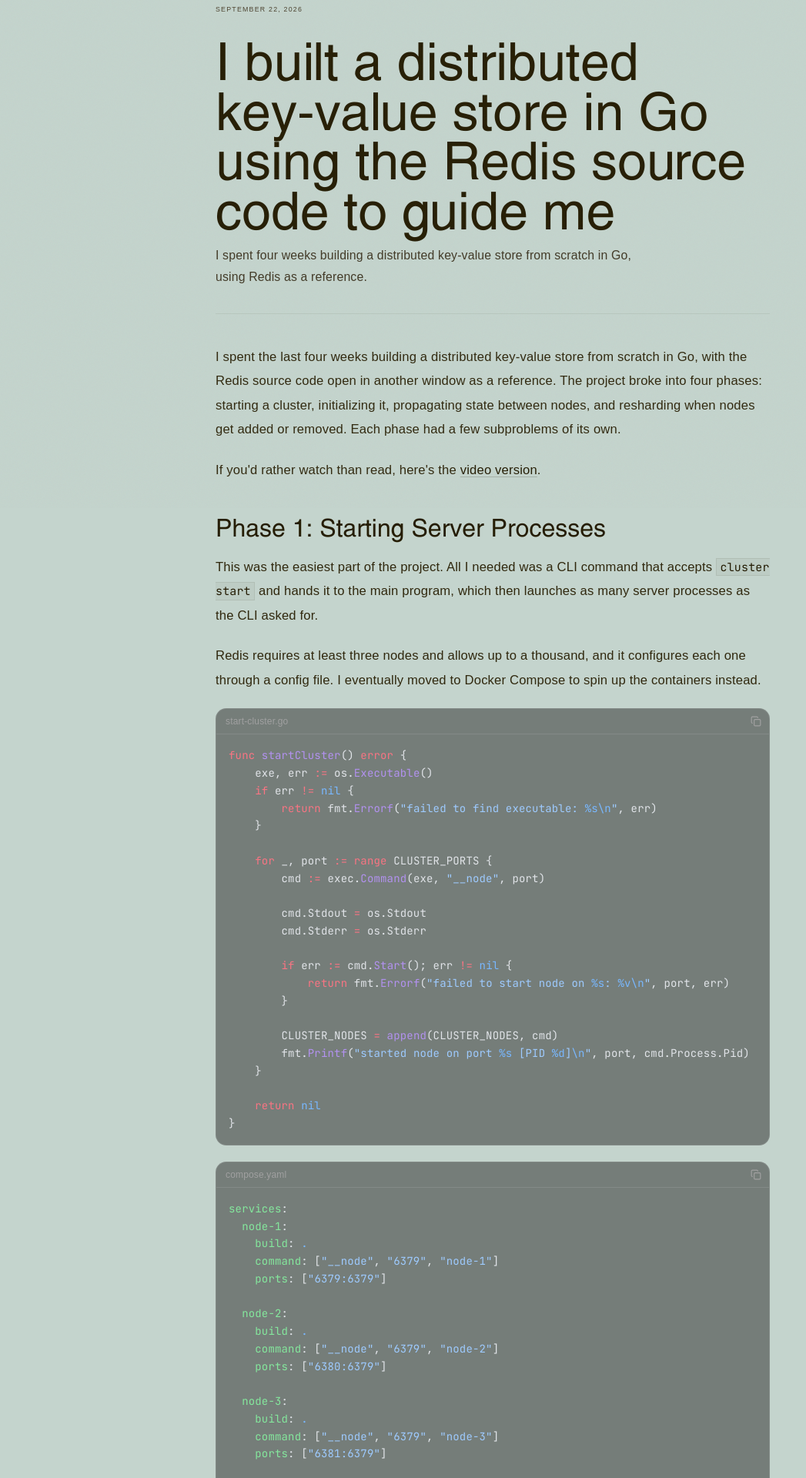
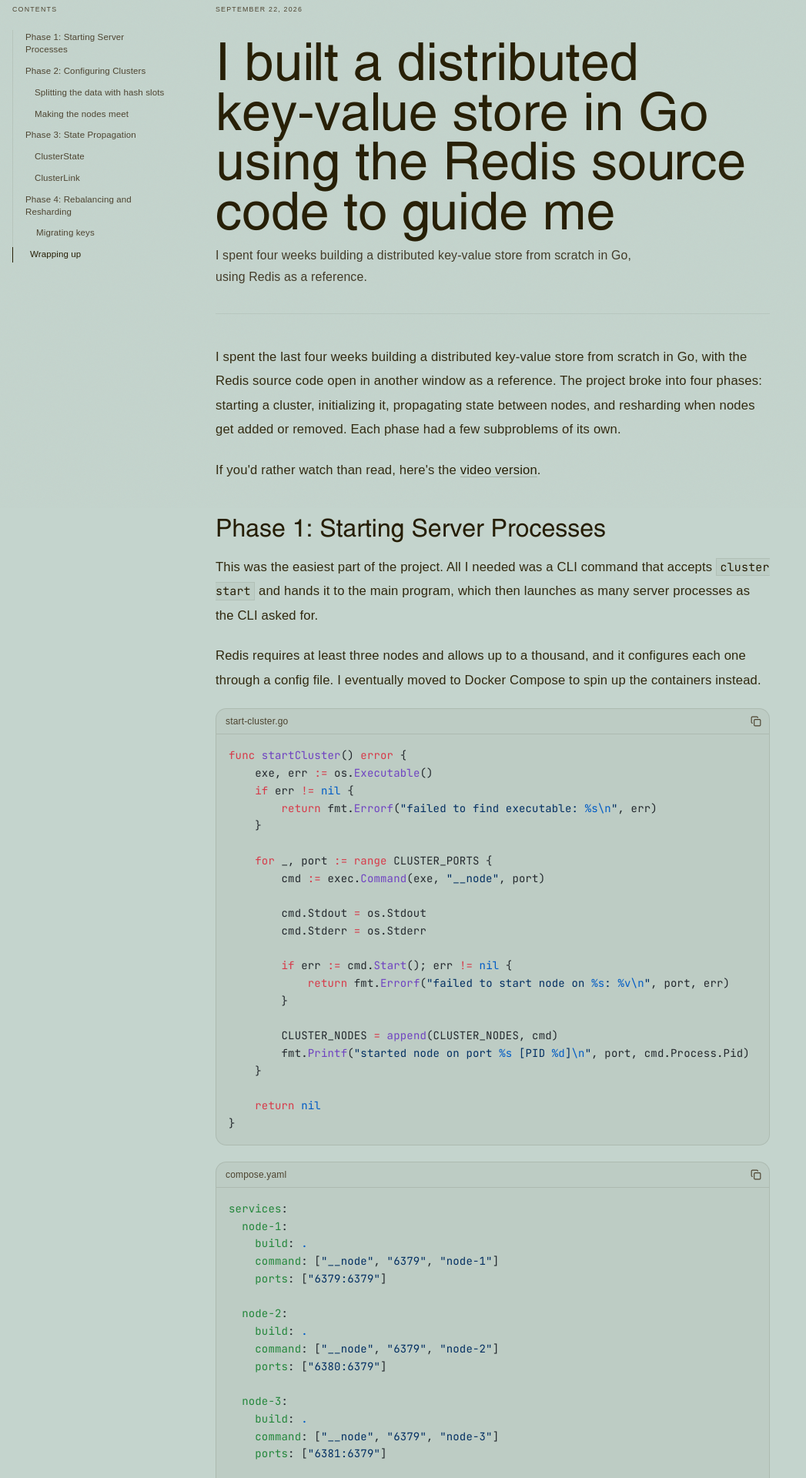
Before and after one commit to omavashia2005/portfolio-new, a Next.js app: page /blog/distributed-key-value-store-go in a window 1280 px wide. Shown: the part 140-2060 px from the top of the page at 77% size, without its empty margins (0-1047 px from the left). Built offline with nearby package versions, Linux system fonts and the light colour scheme; a web font is replaced by a local one.

Commit message:
ui changes

```diff
--- a/src/app/GitHubContributions.tsx
+++ b/src/app/GitHubContributions.tsx
@@ -52,8 +52,8 @@
         headers: {
           Accept: 'application/json',
         },
-        // ponytail: hourly refresh; lower revalidate if you want it fresher
-        next: { revalidate: 3600 },
+        // refreshed every 2h
+        next: { revalidate: 7200 },
       },
     );
 
--- a/src/app/ThemeToggle.tsx
+++ b/src/app/ThemeToggle.tsx
@@ -34,7 +34,8 @@
 			type="button"
 			onClick={toggle}
 			aria-label={theme === 'light' ? 'Switch to dark mode' : 'Switch to light mode'}
-			className="absolute right-4 top-4 z-50 p-2 text-(--c-666) transition-colors duration-200 hover:text-(--c-fg) md:right-6 md:top-6"
+			// phones: right end of the bottom bar; desktop: top-right corner
+			className="fixed right-0 bottom-[calc(0.55rem+env(safe-area-inset-bottom))] z-50 bg-(--c-bg) py-2 pr-5 pl-4 md:absolute md:bottom-auto md:bg-transparent md:p-2 text-(--c-666) transition-colors duration-200 hover:text-(--c-fg) md:right-6 md:top-6"
 		>
 			<svg aria-hidden="true" viewBox="0 0 16 16" width="15" height="15" fill="currentColor" className={theme ? '' : 'invisible'}>
 				<path d={theme === 'light' ? moon : sun} />
--- /dev/null
+++ b/src/app/blog/[slug]/Contents.tsx
@@ -0,0 +1,122 @@
+'use client';
+
+import { useEffect, useLayoutEffect, useRef, useState } from 'react';
+
+type Heading = { id: string; text: string; level: 2 | 3 };
+
+const slugify = (text: string) =>
+	text
+		.toLowerCase()
+		.replace(/[^a-z0-9]+/g, '-')
+		.replace(/^-|-$/g, '');
+
+// Desktop-only table of contents, built from the post's rendered h2/h3s so posts need no extra markup.
+export default function Contents() {
+	const [headings, setHeadings] = useState<Heading[]>([]);
+	const [active, setActive] = useState<string | null>(null);
+	// while a click-triggered smooth scroll is in flight, ignore scroll tracking so the bar doesn't
+	// get dragged back through the sections it passes; resume once scrolling has been idle briefly
+	const clickLock = useRef<number | null>(null);
+
+	useEffect(() => {
+		const els = [...document.querySelectorAll<HTMLHeadingElement>('.blog-body h2, .blog-body h3')];
+		for (const el of els) el.id ||= slugify(el.textContent ?? '');
+		setHeadings(els.map((el) => ({ id: el.id, text: el.textContent ?? '', level: el.tagName === 'H2' ? 2 : 3 })));
+
+		// active = the last heading that has scrolled past the top third of the screen
+		const update = () => {
+			let current: string | null = null;
+			for (const el of els) if (el.getBoundingClientRect().top < window.innerHeight / 3) current = el.id;
+			// the last sections can't scroll up that far, so at the bottom of the page the last one wins
+			const atBottom = window.innerHeight + window.scrollY >= document.documentElement.scrollHeight - 40; // slack for zoom / fractional trackpad scroll
+			setActive(atBottom ? els[els.length - 1].id : current);
+		};
+		const onScroll = () => {
+			if (clickLock.current === null) return update();
+			window.clearTimeout(clickLock.current);
+			clickLock.current = window.setTimeout(() => {
+				clickLock.current = null;
+				update();
+			}, 150);
+		};
+		update();
+		window.addEventListener('scroll', onScroll, { passive: true });
+		return () => window.removeEventListener('scroll', onScroll);
+	}, []);
+
+	// One indicator that moves like a weight through fabric: the leading edge travels first and
+	// overshoots slightly, the trailing edge follows later, so the bar stretches then settles.
+	const listRef = useRef<HTMLUListElement>(null);
+	const [bar, setBar] = useState<{ top: number; bottom: number; down: boolean } | null>(null);
+	useLayoutEffect(() => {
+		const ul = listRef.current;
+		const link = ul?.querySelector<HTMLAnchorElement>(`a[href="#${CSS.escape(active ?? '')}"]`);
+		if (!ul || !link) return setBar(null);
+		const top = link.offsetTop;
+		setBar((prev) => ({
+			top,
+			bottom: ul.clientHeight - top - link.offsetHeight,
+			down: prev ? top >= prev.top : true,
+		}));
+	}, [active, headings]);
+	const activeIndex = headings.findIndex((h) => h.id === active);
+
+	const lead = '380ms cubic-bezier(0.34, 1.4, 0.64, 1)'; // quick, small overshoot
+	const trail = '620ms cubic-bezier(0.22, 1, 0.36, 1) 90ms'; // lags behind, eases in
+
+	if (headings.length === 0) return null;
+
+	return (
+		// spans the article's height in the left gutter; the inner nav sticks while scrolling
+		<aside className="absolute top-0 right-full bottom-0 mr-16 hidden w-[200px] xl:block">
+		<nav aria-label="Contents" className="sticky top-12">
+			{/* same type as the post date so the two read as one row */}
+			<p className="mb-5 font-body text-[0.55rem] uppercase tracking-[0.14em] text-(--c-666)">Contents</p>
+			<ul ref={listRef} className="relative flex flex-col gap-2 border-l border-(--c-fg)/[0.08]">
+				<span
+					aria-hidden="true"
+					className="absolute -left-px w-px bg-(--c-fg)"
+					style={{
+						top: bar?.top ?? 0,
+						bottom: bar?.bottom ?? '100%',
+						opacity: bar ? 1 : 0,
+						// moving down the bottom edge leads; moving up the top edge leads
+						transition: bar
+							? `top ${bar.down ? trail : lead}, bottom ${bar.down ? lead : trail}, opacity 300ms ease`
+							: 'opacity 300ms ease',
+					}}
+				/>
+				{headings.map(({ id, text, level }, i) => {
+					// active item nudges out 6px, its neighbours 2px, like cloth pulled at one point
+					const d = activeIndex < 0 ? Infinity : Math.abs(i - activeIndex);
+					const nudge = d === 0 ? 6 : d === 1 ? 2 : 0;
+					return (
+					<li key={id}>
+						<a
+							href={`#${id}`}
+							onClick={() => {
+								setActive(id);
+								if (clickLock.current !== null) window.clearTimeout(clickLock.current);
+								// released by the first idle gap in the scroll events (or right away if nothing scrolls)
+								clickLock.current = window.setTimeout(() => (clickLock.current = null), 400);
+							}}
+							className={[
+								'block py-[2px] font-body text-[0.72rem] leading-snug tracking-[0.01em]',
+								level === 3 ? 'pl-7' : 'pl-4',
+								active === id ? 'text-(--c-fg)' : 'text-(--c-666) hover:text-(--c-aaa)',
+							].join(' ')}
+							style={{
+								transform: `translateX(${nudge}px)`,
+								transition: `transform 520ms cubic-bezier(0.34, 1.4, 0.64, 1) ${d * 30}ms, color 300ms ease`,
+							}}
+						>
+							{text}
+						</a>
+					</li>
+					);
+				})}
+			</ul>
+		</nav>
+		</aside>
+	);
+}
--- a/src/app/blog/[slug]/page.tsx
+++ b/src/app/blog/[slug]/page.tsx
@@ -2,6 +2,7 @@
 import Link from 'next/link';
 import { notFound } from 'next/navigation';
 import { getBlogPost, getBlogPosts } from '../posts';
+import Contents from './Contents';
 
 type BlogPostPageProps = {
   params: Promise<{
@@ -42,9 +43,10 @@
   }
 
   return (
-    <main className="min-h-screen bg-(--c-bg) px-6 py-14 md:px-12 md:py-20">
+    <main className="min-h-screen bg-(--c-bg) px-6 pt-14 pb-32 md:px-12 md:py-20">
       <article className="mx-auto w-full max-w-[720px]">
-        <nav className="anim anim-1 flex items-center gap-2 font-body text-[0.75rem] tracking-[0.02em] text-(--c-666)">
+        {/* phones: fixed bottom bar like the home tabs; desktop: inline breadcrumb */}
+        <nav className="fixed inset-x-0 bottom-0 z-40 border-t border-(--c-fg)/[0.08] bg-(--c-bg) px-6 pr-14 pt-4 pb-[calc(1rem+env(safe-area-inset-bottom))] md:static md:z-auto md:border-0 md:bg-transparent md:p-0 flex items-center gap-2 font-body text-[0.75rem] tracking-[0.02em] text-(--c-666)">
           <Link href="/" className="transition-colors duration-200 hover:text-(--c-fg)">
             home
           </Link>
@@ -54,7 +56,10 @@
           </Link>
         </nav>
 
-        <header className="anim anim-2 mt-12 border-b border-(--c-fg)/[0.07] pb-8">
+        {/* relative wrapper so the contents sidebar starts level with the date */}
+        <div className="relative md:mt-12">
+        <Contents />
+        <header className="anim anim-2 border-b border-(--c-fg)/[0.07] pb-8">
           <div className="font-body text-[0.55rem] uppercase tracking-[0.14em] text-(--c-666)">
             <time dateTime={post.date}>{post.displayDate}</time>
           </div>
@@ -67,6 +72,7 @@
         </header>
 
         <div className="blog-body anim anim-3 mt-10">{post.content}</div>
+        </div>
       </article>
     </main>
   );
--- a/src/app/globals.css
+++ b/src/app/globals.css
@@ -136,13 +136,14 @@
   }
   to {
     opacity: 1;
-    transform: translateY(0);
+    transform: none;
   }
 }
 
+/* backwards (not both): once finished the animation leaves no transform behind,
+   which would otherwise trap position: fixed children (the phone tab bar) */
 .anim {
-  animation: fadeUp 0.7s cubic-bezier(0.22, 1, 0.36, 1) both;
-  opacity: 0;
+  animation: fadeUp 0.7s cubic-bezier(0.22, 1, 0.36, 1) backwards;
 }
 
 .anim-1 { animation-delay: 0.05s; }
@@ -208,6 +209,11 @@
   letter-spacing: 0;
   line-height: 1.1;
   color: var(--c-fg);
+}
+
+/* room above a heading when jumped to from the contents */
+.blog-body :is(h2, h3) {
+  scroll-margin-top: 2.5rem;
 }
 
 .blog-body h3 {
@@ -392,11 +398,32 @@
   --sidebar-ring: oklch(0.556 0 0);
 }
 
-.dark .shiki,
-.dark .shiki span {
+/* code highlighting follows the site theme (same selectors as the theme tokens), not shadcn's .dark */
+.shiki,
+.shiki span {
   background-color: transparent !important;
   color: var(--shiki-dark) !important;
   font-style: var(--shiki-dark-font-style) !important;
   font-weight: var(--shiki-dark-font-weight) !important;
   text-decoration: var(--shiki-dark-text-decoration) !important;
 }
+
+@media (prefers-color-scheme: light) {
+  :root:not([data-theme='dark']) .shiki,
+  :root:not([data-theme='dark']) .shiki span {
+    background-color: transparent !important;
+    color: var(--shiki-light) !important;
+    font-style: var(--shiki-light-font-style) !important;
+    font-weight: var(--shiki-light-font-weight) !important;
+    text-decoration: var(--shiki-light-text-decoration) !important;
+  }
+}
+
+:root[data-theme='light'] .shiki,
+:root[data-theme='light'] .shiki span {
+  background-color: transparent !important;
+  color: var(--shiki-light) !important;
+  font-style: var(--shiki-light-font-style) !important;
+  font-weight: var(--shiki-light-font-weight) !important;
+  text-decoration: var(--shiki-light-text-decoration) !important;
+}
--- a/src/app/layout.tsx
+++ b/src/app/layout.tsx
@@ -1,4 +1,4 @@
-import type { Metadata } from 'next';
+import type { Metadata, Viewport } from 'next';
 import { Fragment_Mono, JetBrains_Mono } from 'next/font/google';
 import localFont from 'next/font/local';
 import './globals.css';
@@ -33,6 +33,9 @@
   display: 'swap',
 });
 
+// lets the phone tab bar pad for the home indicator via env(safe-area-inset-bottom)
+export const viewport: Viewport = { viewportFit: 'cover' };
+
 export const metadata: Metadata = {
   title: 'Om Avashia',
   description: 'CS @ ASU · Full Stack · Open Source',
--- a/src/components/ui/code-block.tsx
+++ b/src/components/ui/code-block.tsx
@@ -48,7 +48,9 @@
   try {
     return await codeToHtml(code, {
       lang,
-      themes: { light: 'github-light', dark: 'github-dark' }
+      themes: { light: 'github-light', dark: 'github-dark' },
+      // no inline default: globals.css picks --shiki-light / --shiki-dark from the site theme
+      defaultColor: false
     })
   } catch {
     const escaped = code.replace(/&/g, '&amp;').replace(/</g, '&lt;').replace(/>/g, '&gt;')
@@ -90,7 +92,7 @@
       aria-label={copied ? 'Copied' : 'Copy code'}
       onClick={handleCopy}
       className={cn(
-        'cn-code-block-copy text-muted-foreground hover:text-foreground inline-flex items-center justify-center rounded-md p-1.5 transition-colors',
+        'cn-code-block-copy text-(--c-666) hover:text-(--c-fg) inline-flex items-center justify-center rounded-md p-1.5 transition-colors',
         className
       )}
       {...props}
@@ -174,7 +176,7 @@
                         className={cn('flex items-stretch px-4 py-[0.5px]', isHighlighted && highlightClassName)}
                       >
                         {showLineNumbers && (
-                          <span className='text-muted-foreground/50 mr-4 w-4 shrink-0 text-right font-mono text-xs leading-relaxed select-none'>
+                          <span className='text-(--c-555) mr-4 w-4 shrink-0 text-right font-mono text-xs leading-relaxed select-none'>
                             {lineNumber}
                           </span>
                         )}
@@ -256,12 +258,12 @@
   return (
     <div
       data-slot='code-block'
-      className={cn('cn-code-block bg-muted/50 border-border overflow-hidden rounded-xl border text-sm', className)}
+      className={cn('cn-code-block bg-(--c-fg)/[0.04] border-(--c-fg)/[0.1] overflow-hidden rounded-xl border text-sm', className)}
       {...props}
     >
       <div
         data-slot='code-block-header'
-        className='cn-code-block-header border-border flex items-center justify-between gap-2 border-b'
+        className='cn-code-block-header border-(--c-fg)/[0.1] flex items-center justify-between gap-2 border-b'
       >
         {isMulti ? (
           <Tabs value={activeTab} onValueChange={setActiveTab} className='cn-code-block-tabs flex-1'>
@@ -280,7 +282,7 @@
         ) : (
           <span
             data-slot='code-block-filename'
-            className='cn-code-block-filename text-muted-foreground px-3 py-2 text-xs font-medium'
+            className='cn-code-block-filename text-(--c-666) px-3 py-2 text-xs font-medium'
           >
             {normalizedFiles[0].filename}
           </span>
```
Also changed, not shown: src/app/TabSection.tsx (+42 -25 lines), src/app/blog/page.tsx (+6 -4 lines), src/app/page.tsx (+29 -6 lines).
